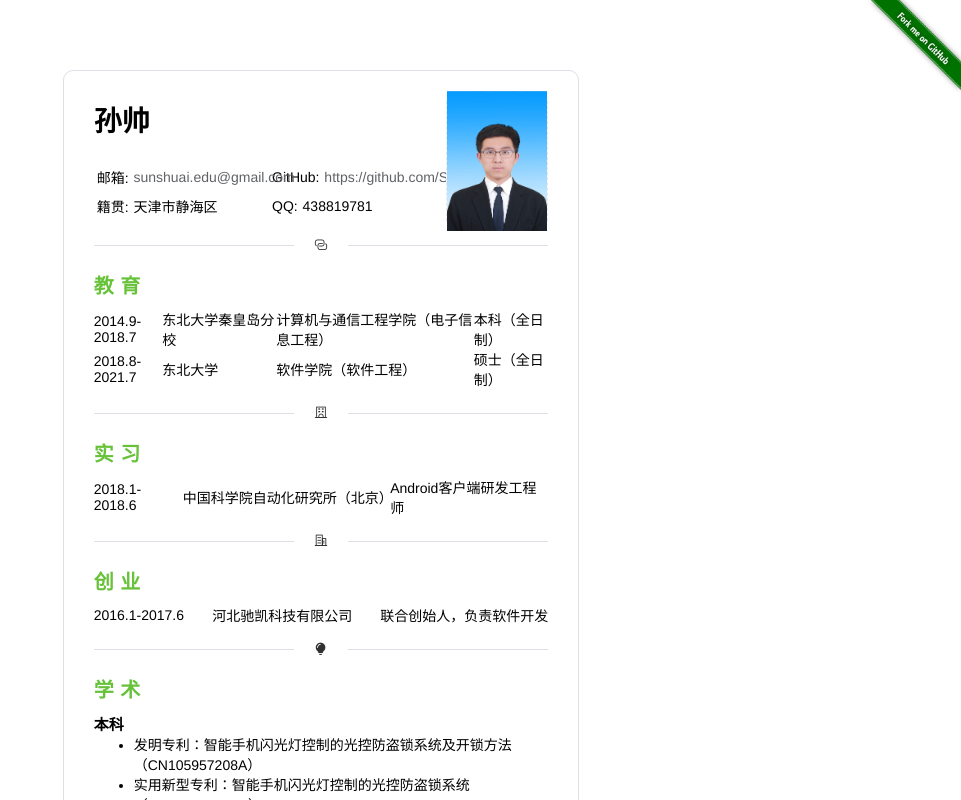
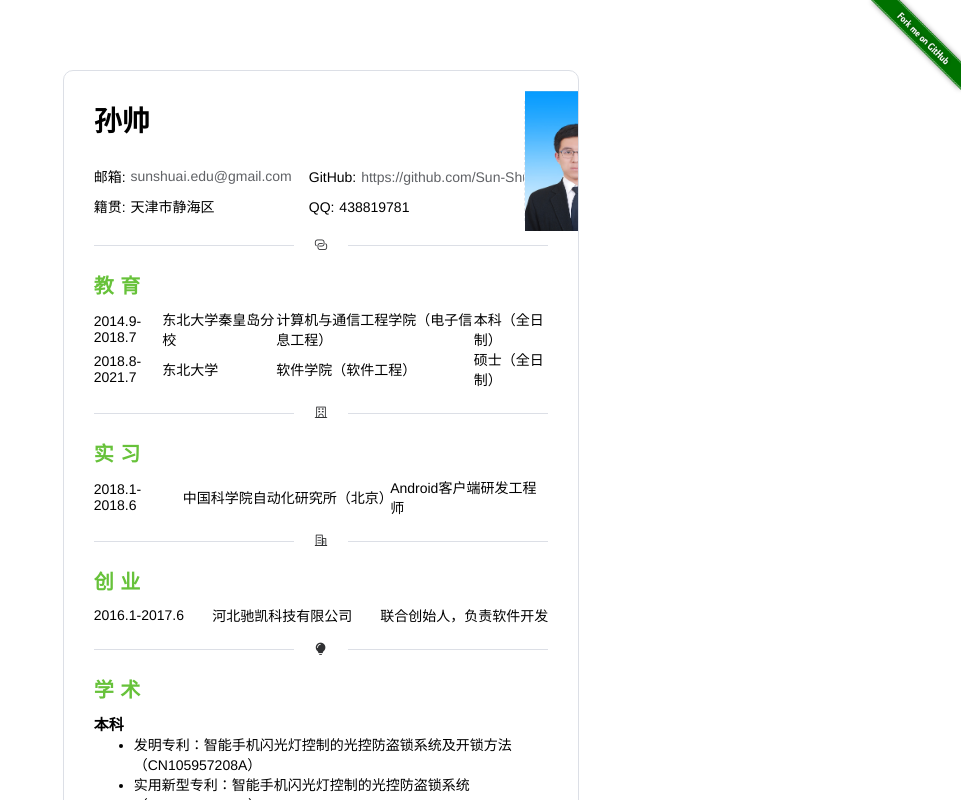
Before and after one commit to thothsun/blockchain-lab, a Nuxt app: page /resume/sunshuai in a window 1280 px wide. Shown: the top 800 px of the page, without its empty margins (319-1280 px from the left). Built offline with nearby package versions, Linux system fonts and the light colour scheme.

Commit message:
flex，底部对齐

```diff
--- a/pages/resume/sunshuai.vue
+++ b/pages/resume/sunshuai.vue
@@ -13,34 +13,35 @@
                 style="height: 100%; width: 100%; display: inline-flex;flex-direction: column;justify-content: space-between">
                 <div style="height: 30%;font-size: 2.8rem;font-weight: bold;display: flex;align-items: center">孙帅</div>
 
-                <table style="width: 100%;height: 50%;white-space: nowrap;overflow: hidden;table-layout: fixed">
-                  <tr>
-                    <td>
-                      <div style="display: flex">
+
+                <div style="width: 100%;height: 50%;white-space: nowrap;overflow: hidden">
+
+                  <div style="height: 50%">
+                    <div style="display: inline-flex;height: 100%;width: 50%;align-items: center">
                       <p style="display: inline">邮箱:&nbsp;</p>
                       <el-link :href="'mailto:sunshuai.edu@gmail.com'"
                                target="_blank">sunshuai.edu@gmail.com
                       </el-link>
                     </div>
-                    </td>
-
-                    <td>
-                      <div style="display: flex">
+                    <div style="display: inline-flex;height: 100%;width: 50%;align-items: center">
                       <p style="display: inline">GitHub:&nbsp;</p>
                       <el-link :href="'https://github.com/Sun-Shuai'" target="_blank">https://github.com/Sun-Shuai
                       </el-link>
                     </div>
-                    </td>
-                  </tr>
-                  <tr>
-                    <td>
+                  </div>
+
+                  <div style="height: 50%;">
+                    <div style="display: inline-flex;height: 100%;width: 50%;align-items: center">
                       籍贯: 天津市静海区
-                    </td>
-                    <td>
+                    </div>
+                    <div style="display: inline-flex;height: 100%;width: 50%;align-items: center">
                       QQ: 438819781
-                    </td>
-                  </tr>
-                </table>
+                    </div>
+                  </div>
+
+
+                </div>
+
 
               </div>
 
```
Lines whose indentation alone changed are shown as unchanged.
